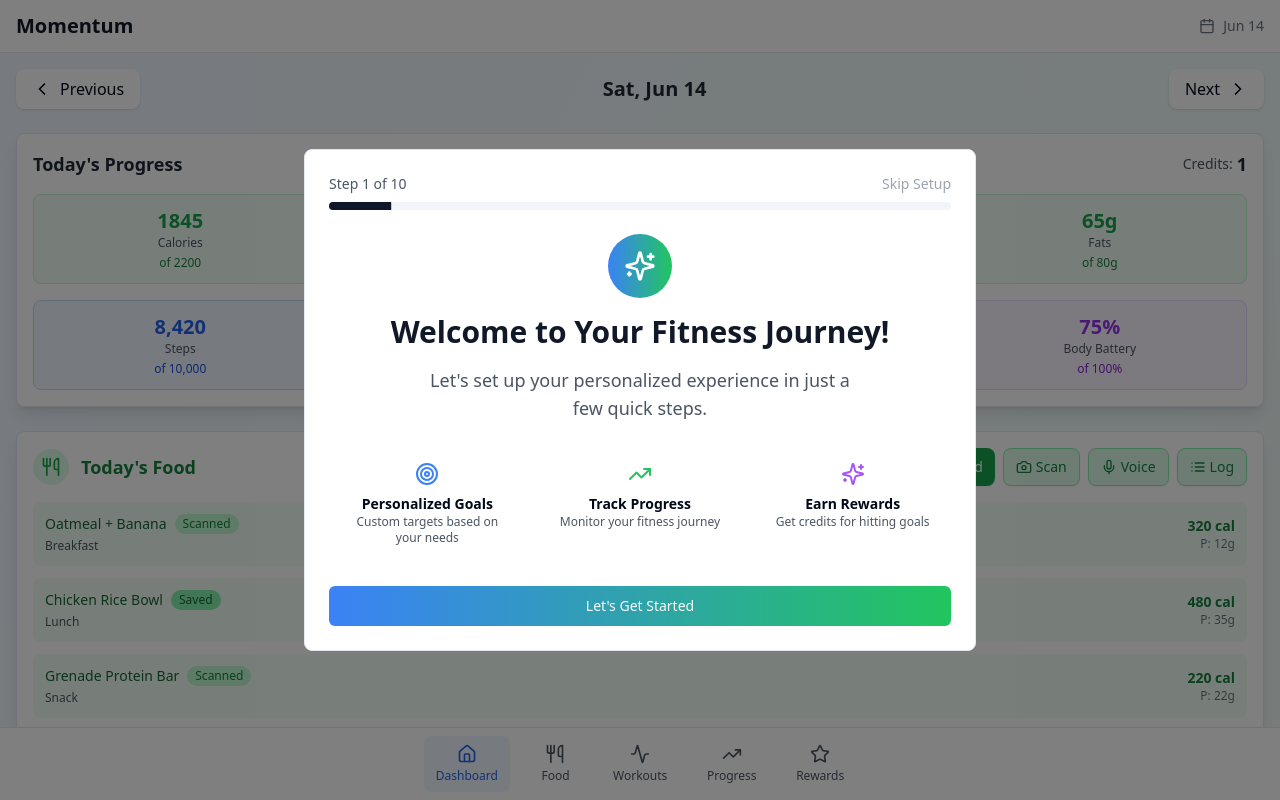
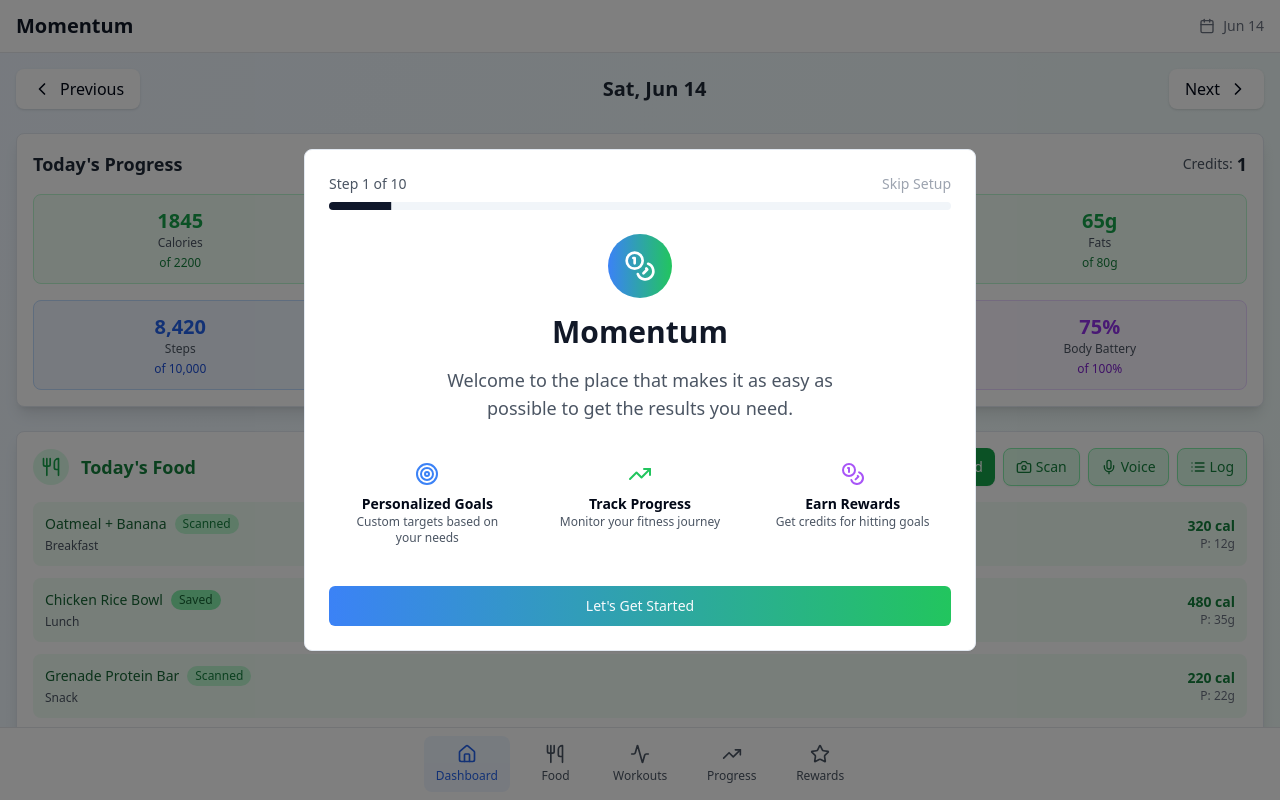
Before and after one commit to joeyushh/vitality-vista-view, a React (Vite) app: page / in a window 1280 px wide. Shown: the top 800 px of the page. Built offline with nearby package versions, Linux system fonts and the light colour scheme.

Commit message:
Refactor:
Updated onboarding welcome screen and rewards icon.

```diff
--- a/src/components/onboarding/WelcomeStep.tsx
+++ b/src/components/onboarding/WelcomeStep.tsx
@@ -1,6 +1,6 @@
 
 import { Button } from "@/components/ui/button";
-import { Sparkles, Target, TrendingUp } from "lucide-react";
+import { Coins, Target, TrendingUp } from "lucide-react";
 
 interface WelcomeStepProps {
   onNext: () => void;
@@ -11,15 +11,15 @@ export default function WelcomeStep({ onNext }: WelcomeStepProps) {
     <div className="text-center space-y-6">
       <div className="space-y-4">
         <div className="w-16 h-16 bg-gradient-to-r from-blue-500 to-green-500 rounded-full flex items-center justify-center mx-auto">
-          <Sparkles className="text-white" size={32} />
+          <Coins className="text-white" size={32} />
         </div>
 
         <h1 className="text-3xl font-bold text-gray-900">
-          Welcome to Your Fitness Journey!
+          Momentum
         </h1>
 
         <p className="text-lg text-gray-600 max-w-md mx-auto">
-          Let's set up your personalized experience in just a few quick steps.
+          Welcome to the place that makes it as easy as possible to get the results you need.
         </p>
       </div>
 
@@ -37,7 +37,7 @@ export default function WelcomeStep({ onNext }: WelcomeStepProps) {
         </div>
 
         <div className="text-center p-4">
-          <Sparkles className="text-purple-500 mx-auto mb-2" size={24} />
+          <Coins className="text-purple-500 mx-auto mb-2" size={24} />
           <h3 className="font-semibold text-sm">Earn Rewards</h3>
           <p className="text-xs text-gray-600">Get credits for hitting goals</p>
         </div>
```
